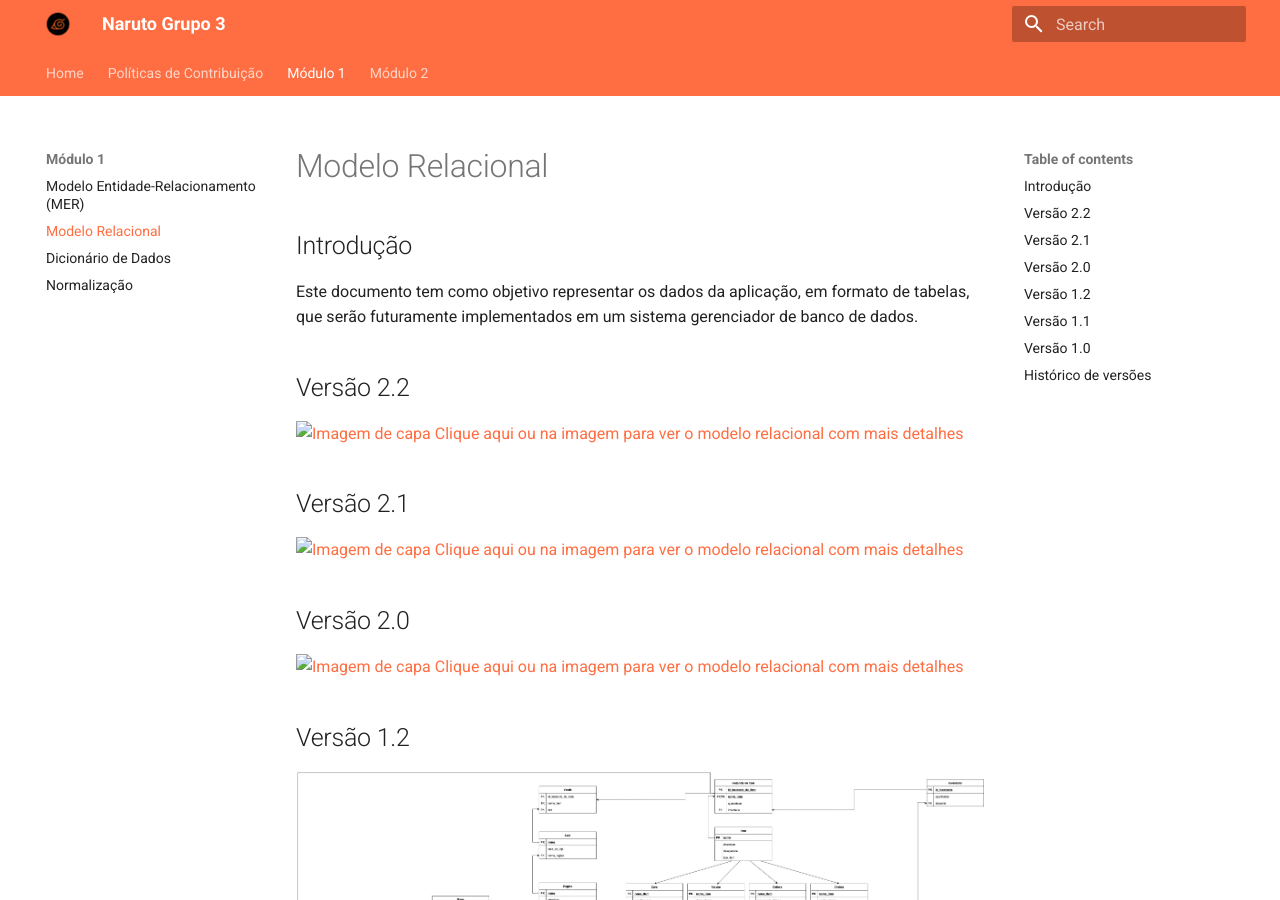
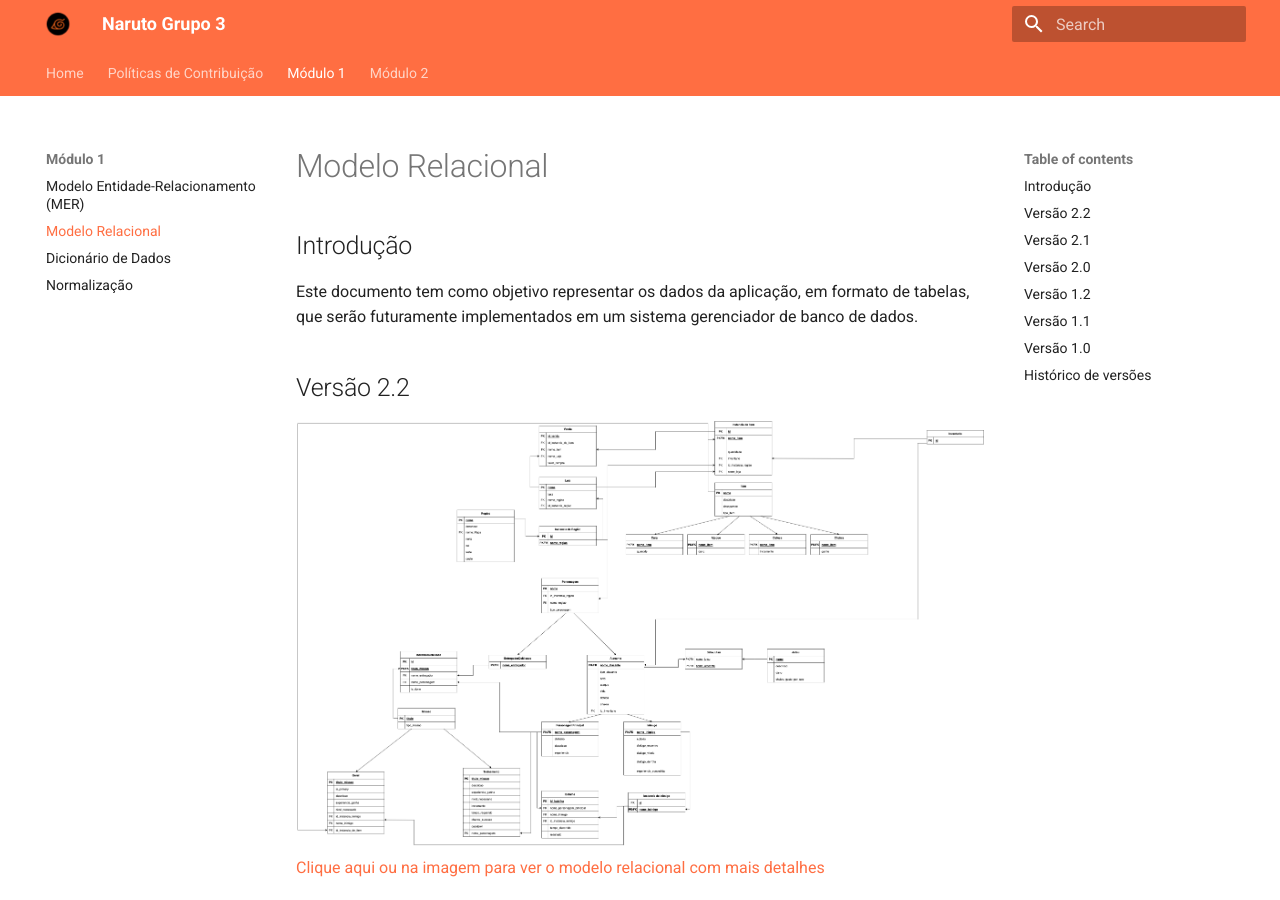
Before and after one commit to SBD1/grupo3_Naruto, an MkDocs documentation site: the page built from documentation/docs/modulo1/modelo_relacional.md, in a window 1280 px wide and 900 px high. Built offline with MkDocs 1.6.1 and Material for MkDocs 9.7.7, drawn with Linux system fonts in a browser that asks for light colours.

Commit message:
corrigindo caminho das imagens

```diff
--- a/documentation/docs/modulo1/modelo_relacional.md
+++ b/documentation/docs/modulo1/modelo_relacional.md
@@ -6,27 +6,27 @@
 
 ## Versão 2.2
 
-[![Imagem de capa](./images/modelo-relacional22.png)](./images/modelo-relacional22.png)
-[Clique aqui ou na imagem para ver o modelo relacional com mais detalhes](./images/modelo-relacional22.png)
+[![Imagem de capa](../images/modelo-relacional22.png)](../images/modelo-relacional22.png)
+[Clique aqui ou na imagem para ver o modelo relacional com mais detalhes](../images/modelo-relacional22.png)
 
 ## Versão 2.1
 
-[![Imagem de capa](./images/modelo-relacional21.png)](./images/modelo-relacional21.png)
-[Clique aqui ou na imagem para ver o modelo relacional com mais detalhes](./images/modelo-relacional21.png)
+[![Imagem de capa](../images/modelo-relacional21.png)](../images/modelo-relacional21.png)
+[Clique aqui ou na imagem para ver o modelo relacional com mais detalhes](../images/modelo-relacional21.png)
 
 ## Versão 2.0
 
-[![Imagem de capa](./images/modelo-relacional2.jpg)](./images/modelo-relacional2.jpg)
+[![Imagem de capa](../images/modelo-relacional2.jpg)](../images/modelo-relacional2.jpg)
 [Clique aqui ou na imagem para ver o modelo relacional com mais detalhes](./images/modelo-relacional2.jpg)
 
 ## Versão 1.2
 
-[![Imagem de capa](../../images/modelo-relacional12.jpg)](../../images/modelo-relacional12.jpg)
-[Clique aqui ou na imagem para ver o modelo relacional com mais detalhes](../../images/modelo-relacional12.jpg)
+[![Imagem de capa](../images/modelo-relacional12.jpg)](../images/modelo-relacional12.jpg)
+[Clique aqui ou na imagem para ver o modelo relacional com mais detalhes](../images/modelo-relacional12.jpg)
 
 ## Versão 1.1
 
-[![Imagem de capa](./images/ModeloRelacional1.1.jpg)](./images/ModeloRelacional1.1.jpg)
+[![Imagem de capa](../images/ModeloRelacional1.1.jpg)](../images/ModeloRelacional1.1.jpg)
 [Clique aqui ou na imagem para ver o modelo relacional com mais detalhes](./images/ModeloRelacional1.1.jpg
 
 ## Versão 1.0
```
